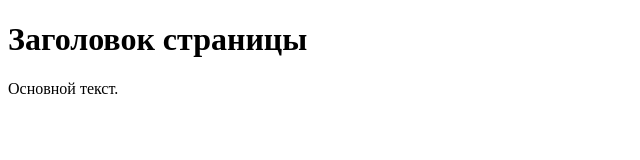
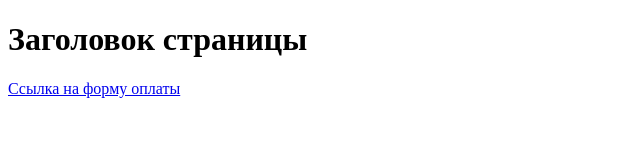
Before and after one commit to AnastaFilatova/Less2_training1, a plain HTML site: page index.html in a window 1280 px wide. Shown: the whole page, without its empty margins (0-640 px from the left). Drawn offline with Linux system fonts and the light colour scheme.

Commit message:
Secondary change

```diff
--- a/index.html
+++ b/index.html
@@ -8,7 +8,7 @@
  <body>
 
   <h1>Заголовок страницы</h1>
-  <p>Основной текст.</p>
+  <p><a href="paymantlist.html">Ссылка на форму оплаты</a></p>
 
  </body>
 </html>
```
Also changed, not shown: paymantlist.html (+1 -1 lines).
